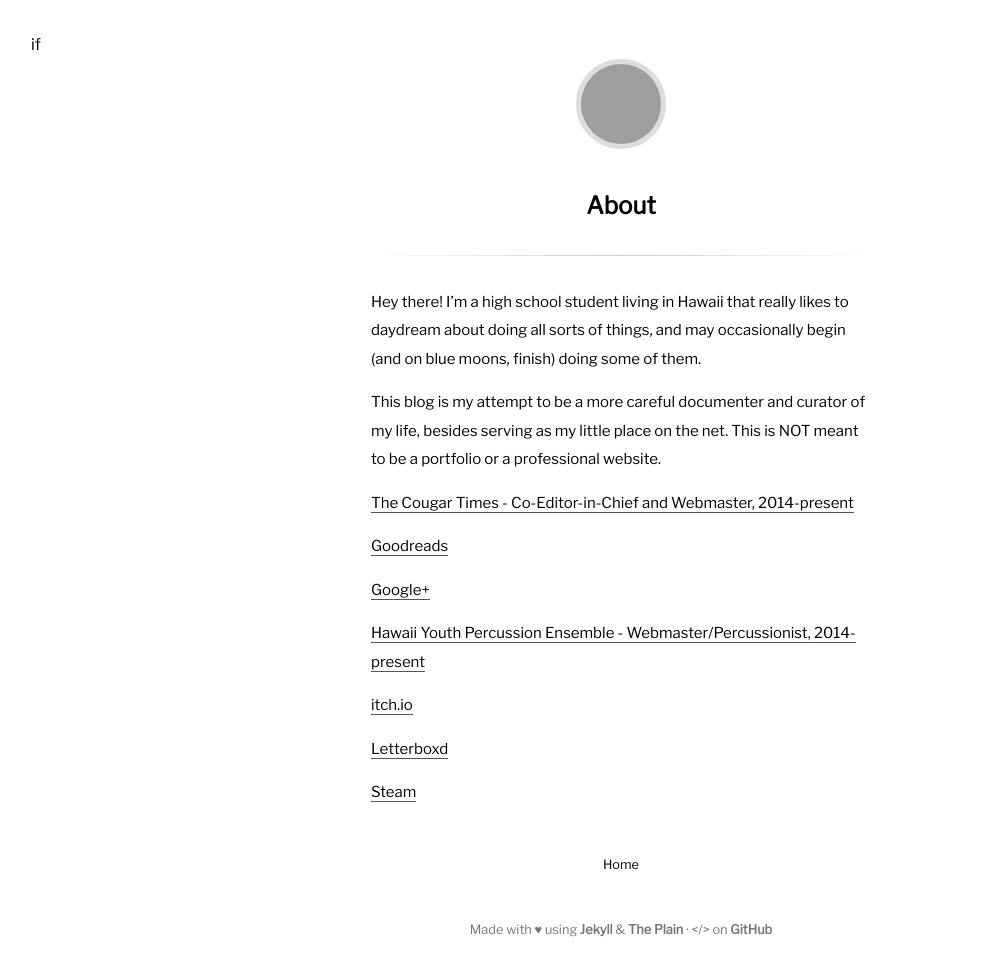
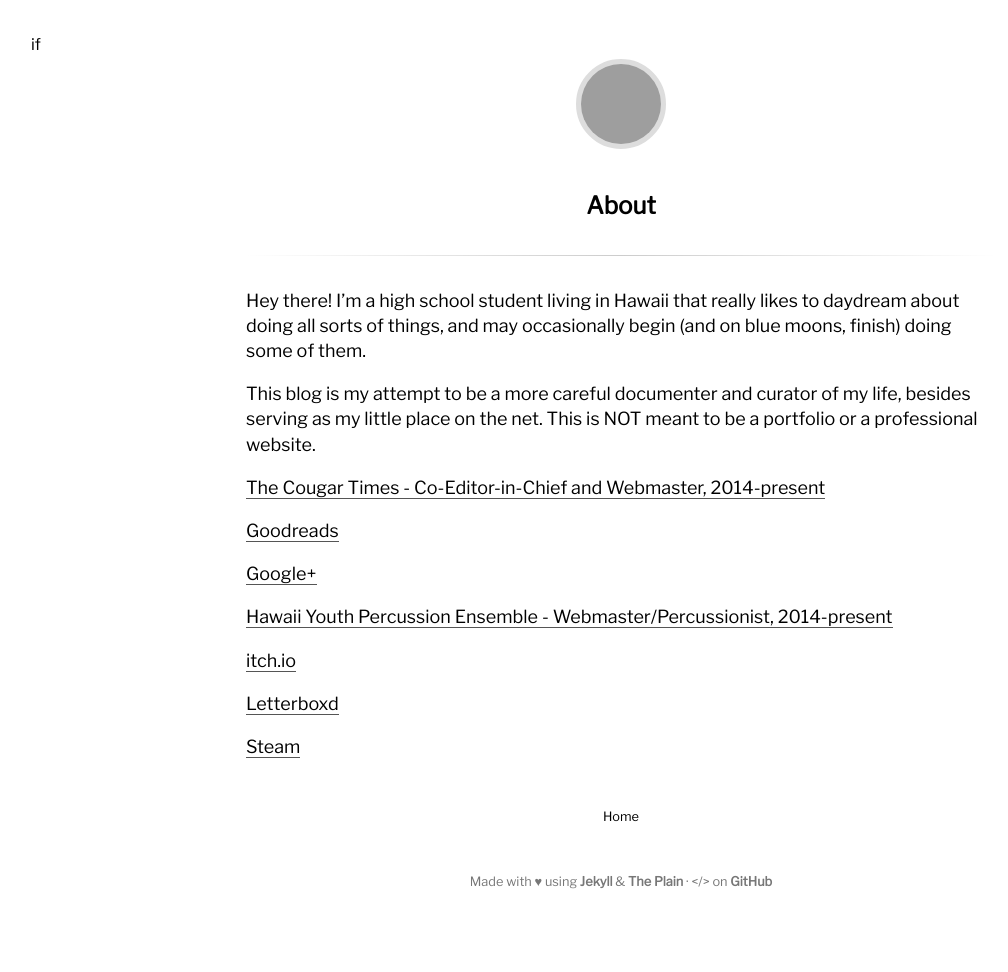
Before and after one commit to emersongoo/emersongoo.github.io, a Jekyll site: the page built from about.md, in a window 1280 px wide. Shown: the whole page, without its empty margins (19-1027 px from the left). Built offline with Jekyll 4.4.1, drawn with Linux system fonts in a browser that asks for light colours; after the commit the page ends 924 px from its top, so only the background shows below that; grey boxes are pictures that could not be loaded.

Commit message:
try different font size

```diff
--- a/_sass/main.scss
+++ b/_sass/main.scss
@@ -127,7 +127,7 @@ span[data-note] {
     box-sizing: border-box;
     &:hover,
     &:focus {
-      background: #fff;
+      background: #ddd;
     }
     &:hover + .logo-prompt,
     &:focus + .logo-prompt {
@@ -245,7 +245,7 @@ iframe {
   width: 100%;
 }
 article {
-  max-width: 500px;
+  max-width: 750px;
   margin: 0 auto;
   .title {
     line-height: 1.4em;
@@ -269,8 +269,8 @@ article {
     margin: 30px 0;
   }
   p {
-    font-size: 15px;
-    line-height: 1.9em;
+    font-size: 18px;
+    line-height: 1.4em;
     word-wrap: break-word;
   }
   .footnote {
```
